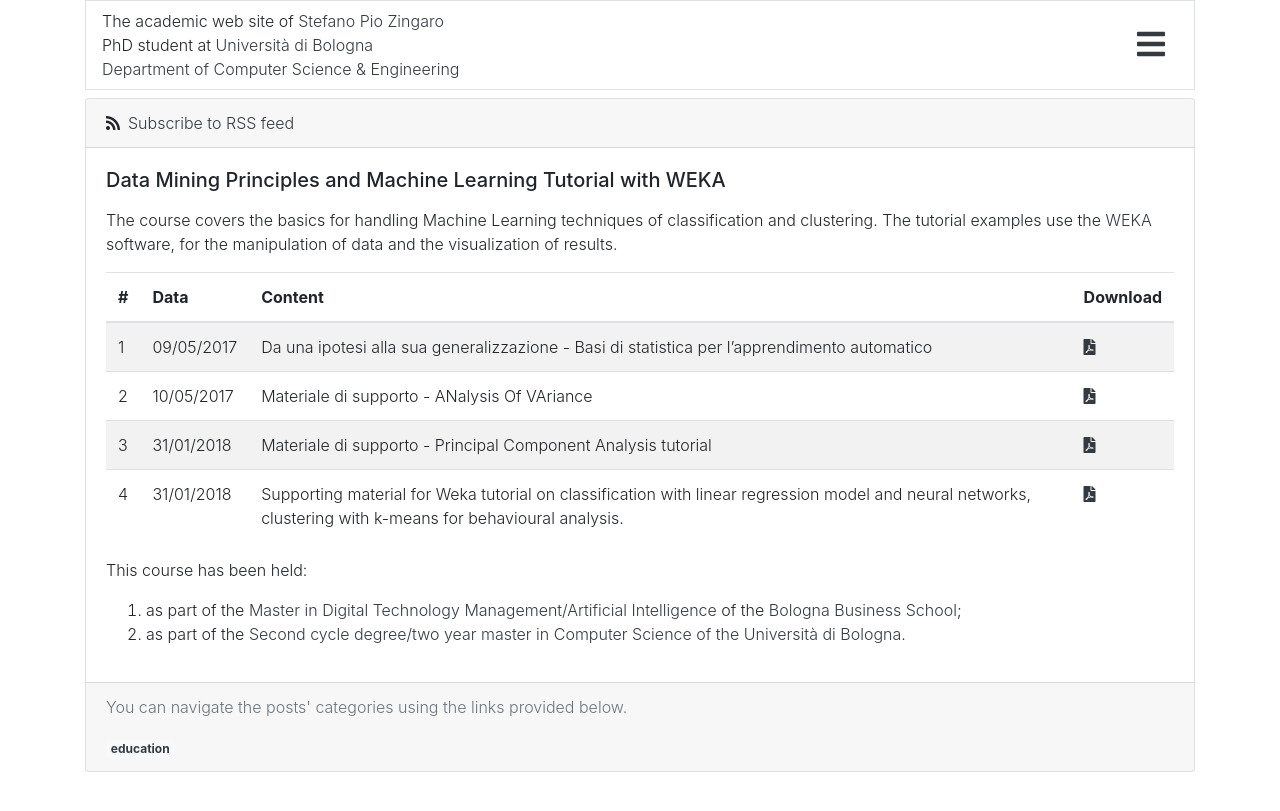
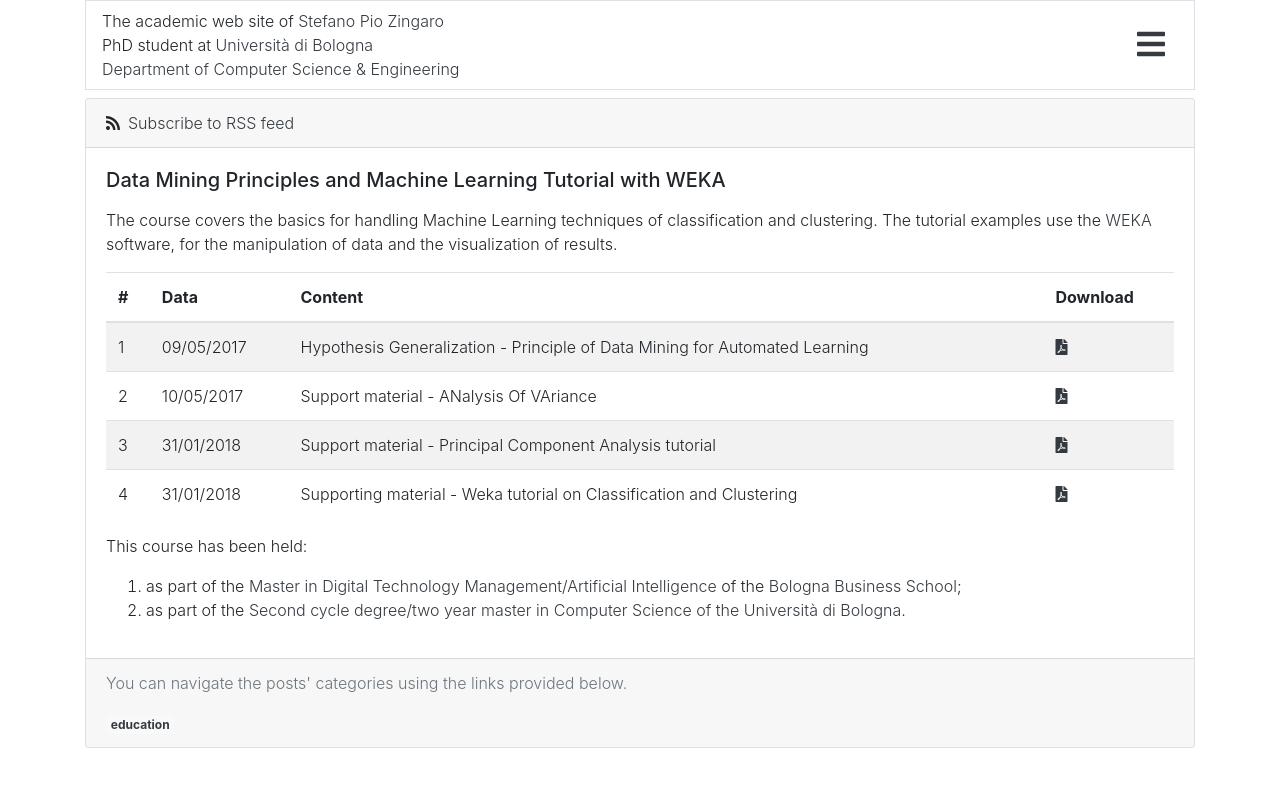
Before and after one commit to saltgz/saltgz.github.io, a Jekyll site: the page built from _posts/2017-05-09-ml-lab-fub.md, in a window 1280 px wide. Shown: the top 811 px of the page. Built offline with Jekyll 4.4.1, drawn with Linux system fonts in a browser that asks for light colours; nearby versions of some CDN libraries.

Commit message:
Update 2017-05-09-ml-lab-fub.md

```diff
--- a/_posts/2017-05-09-ml-lab-fub.md
+++ b/_posts/2017-05-09-ml-lab-fub.md
@@ -10,10 +10,10 @@ data and the visualization of results.
 
 |#|Data|Content|Download|
 |---|---|---|---|
-|1|09/05/2017|Da una ipotesi alla sua generalizzazione - Basi di statistica per l'apprendimento automatico|[<i class="fas fa-file-pdf" aria-hidden="true"></i>](assets/teaching/slides/ai/001-Basic_Data_Mining.pdf)|
-|2|10/05/2017|Materiale di supporto - ANalysis Of VAriance|[<i class="fas fa-file-pdf" aria-hidden="true"></i>](assets/teaching/slides/ai/001_a-ANOVA.pdf)|
-|3|31/01/2018|Materiale di supporto - Principal Component Analysis tutorial|[<i class="fas fa-file-pdf" aria-hidden="true"></i>](assets/teaching/slides/ai/001_b-PCA.pdf)|
-|4|31/01/2018|Supporting material for Weka tutorial on classification with linear regression model and neural networks, clustering with k-means for behavioural analysis.|[<i class="fas fa-file-pdf" aria-hidden="true"></i>](assets/teaching/esercizi/weka/spz_ml_exercise.zip)|
+|1|09/05/2017|Hypothesis Generalization - Principle of Data Mining for Automated Learning|[<i class="fas fa-file-pdf" aria-hidden="true"></i>]({{ "assets/teaching/slides/ai/001-Basic_Data_Mining.pdf" | prepend: site.baseurl }})|
+|2|10/05/2017|Support material - ANalysis Of VAriance|[<i class="fas fa-file-pdf" aria-hidden="true"></i>]({{ "assets/teaching/slides/ai/001_a-ANOVA.pdf" | prepend: site.baseurl }})|
+|3|31/01/2018|Support material - Principal Component Analysis tutorial|[<i class="fas fa-file-pdf" aria-hidden="true"></i>]({{ "assets/teaching/slides/ai/001_b-PCA.pdf" | prepend: site.baseurl }})|
+|4|31/01/2018|Supporting material - Weka tutorial on Classification and Clustering|[<i class="fas fa-file-pdf" aria-hidden="true"></i>]({{ "assets/teaching/esercizi/weka/spz_ml_exercise.zip" | prepend: site.baseurl }})|
 
 This course has been held:
 1. as part of the [Master in Digital Technology Management/Artificial
```
